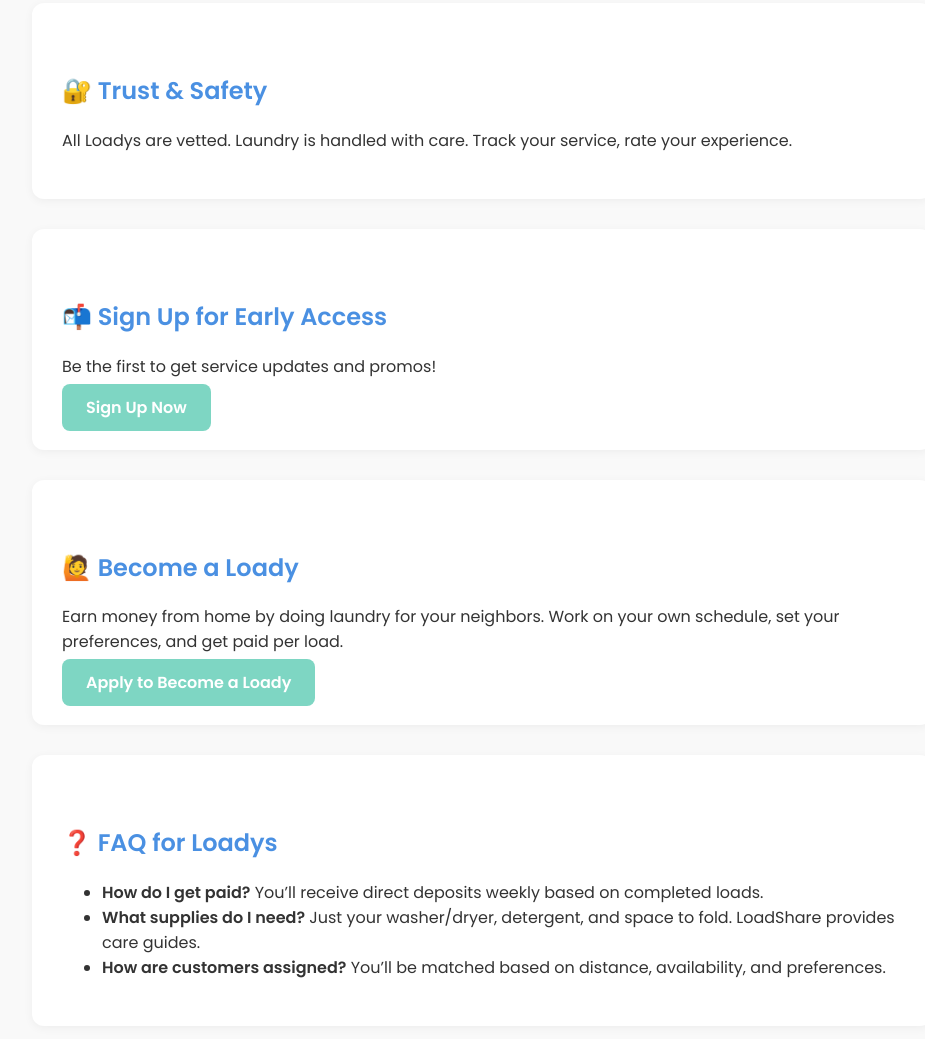
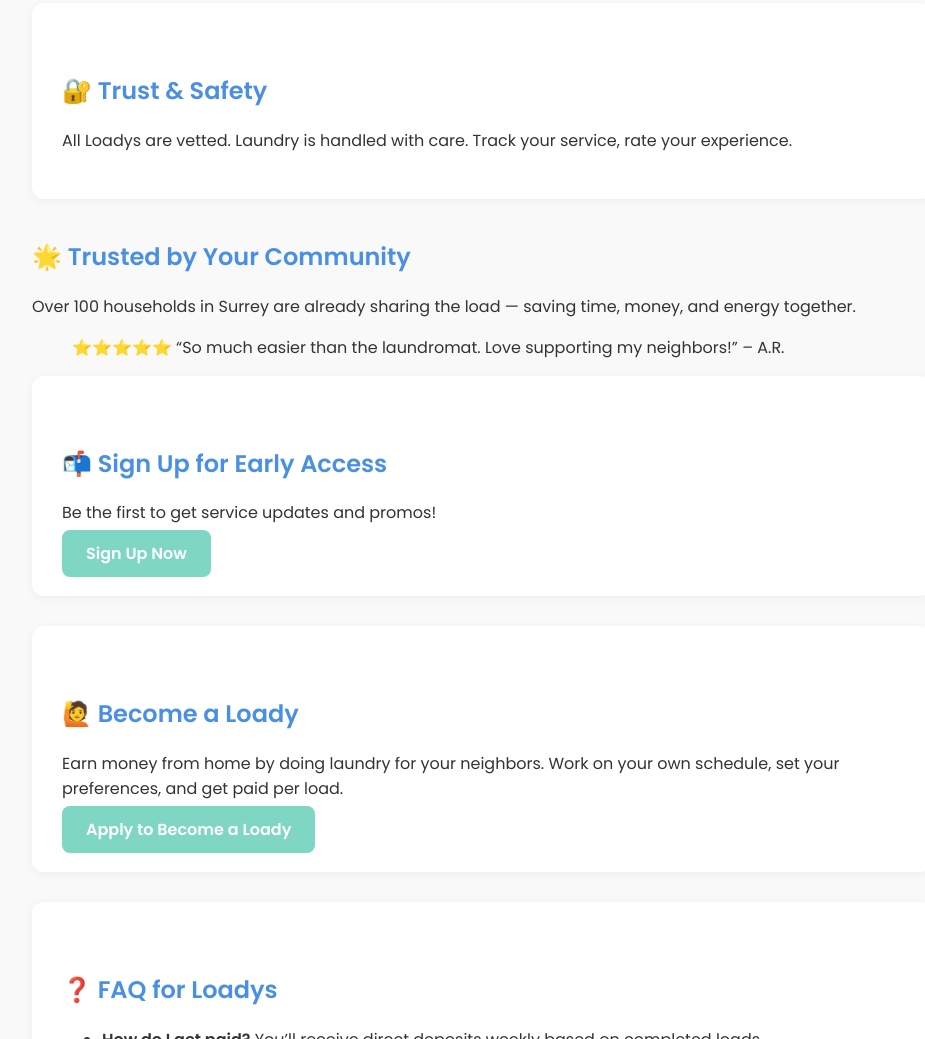
Before and after one commit to LoadShare2025/loadshare-landing, a plain HTML site: page index.html in a window 1280 px wide. Shown: the part 1129-2168 px from the top of the page, without its empty margins (158-1083 px from the left). Drawn offline with Linux system fonts and the light colour scheme.

Commit message:
Update index.html

```diff
--- a/index.html
+++ b/index.html
@@ -121,6 +121,14 @@
       <p>All Loadys are vetted. Laundry is handled with care. Track your service, rate your experience.</p>
     </div>
 
+<div class="social-proof">
+  <h2>🌟 Trusted by Your Community</h2>
+  <p>Over 100 households in Surrey are already sharing the load — saving time, money, and energy together.</p>
+  <blockquote>
+    ⭐️⭐️⭐️⭐️⭐️ “So much easier than the laundromat. Love supporting my neighbors!” – A.R.
+  </blockquote>
+</div>
+
     <div class="signup" id="signup">
       <h2>📬 Sign Up for Early Access</h2>
       <p>Be the first to get service updates and promos!</p>
```
